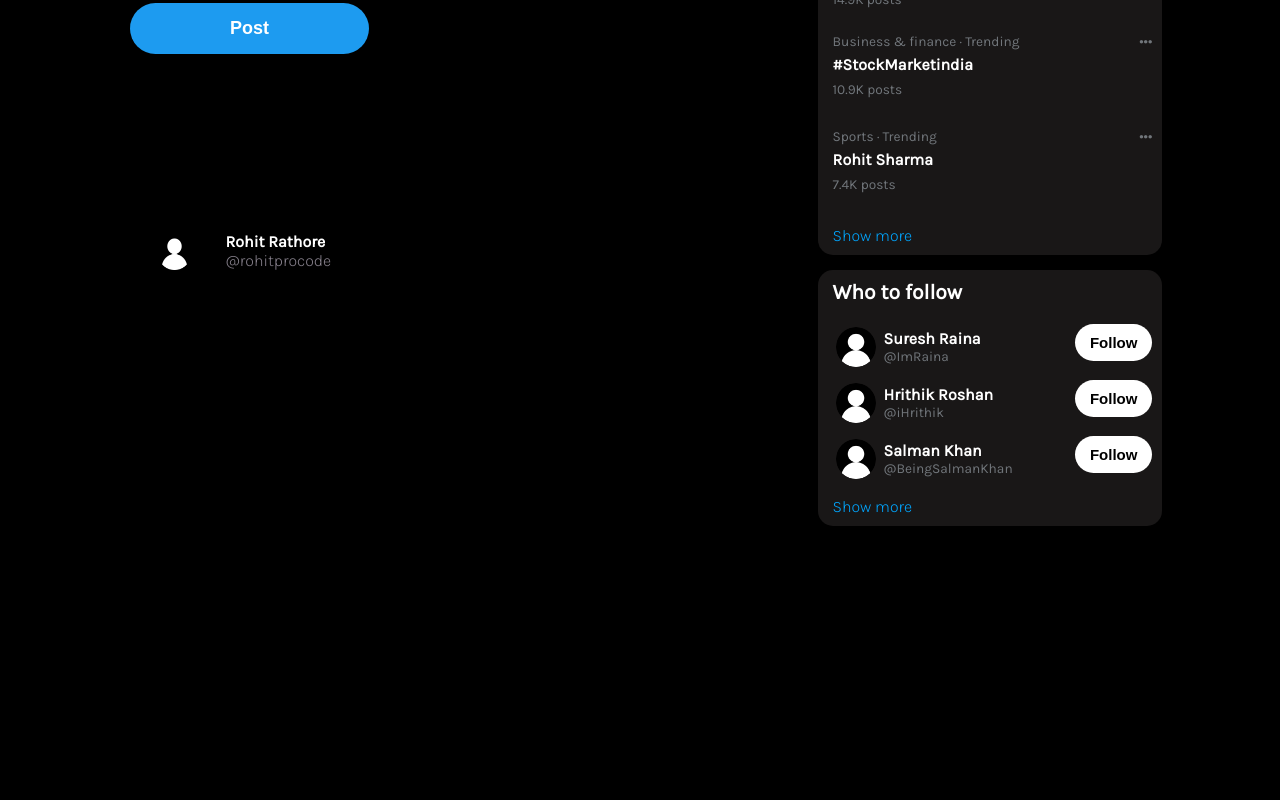
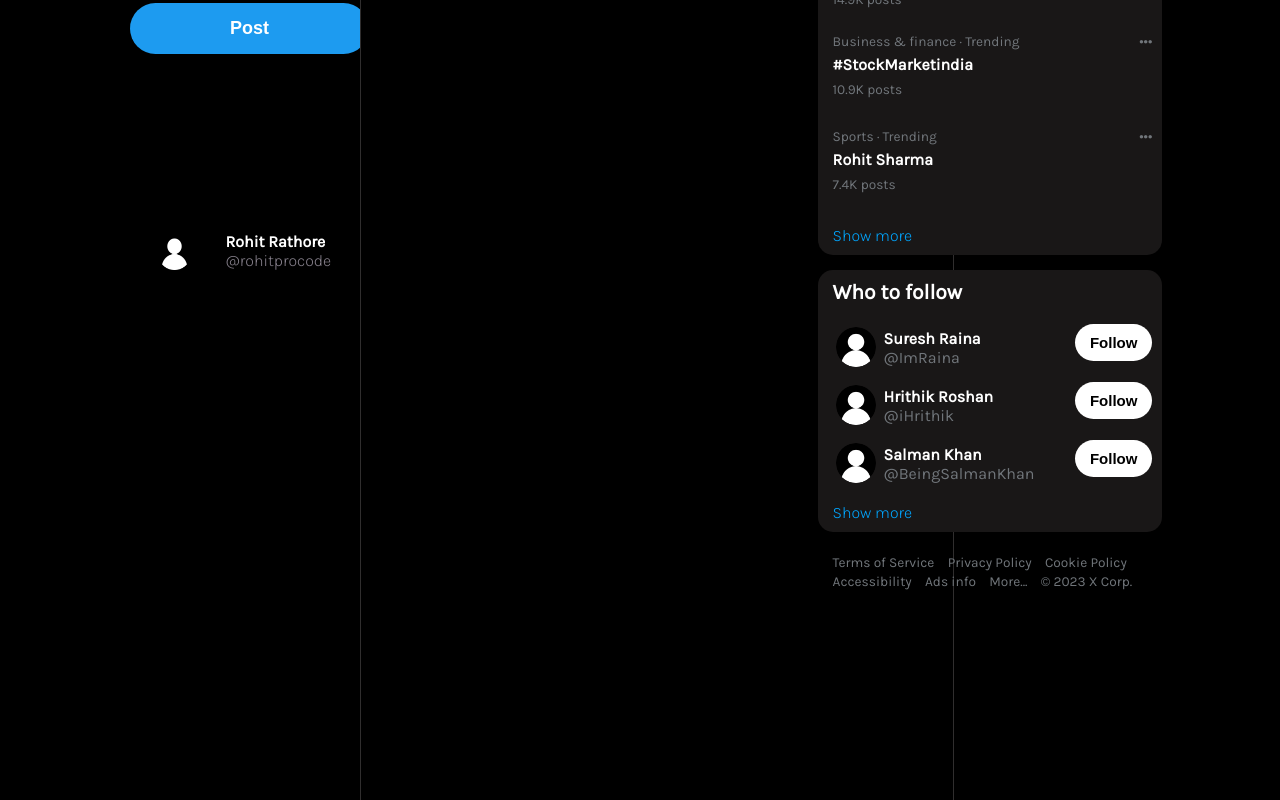
Before and after one commit to rohitprocode/Twitter-Clone-React, a React (Create React App) app: page / in a window 1280 px wide. Shown: the part 520-1320 px from the top of the page. Built offline with nearby package versions, Linux system fonts and the light colour scheme.

Commit message:
Follow Box

```diff
--- a/src/components/FollowBox.css
+++ b/src/components/FollowBox.css
@@ -1,6 +1,7 @@
 .followBox {
   /* background-color: rebeccapurple; */
   padding: 0px 10px;
+  /* position: fixed; */
 }
 
 .followBox div {
@@ -40,8 +41,8 @@
   /* background-color: blue; */
 /* } */
 
-.followBox div span {
-  font-size: 13.7px;
+.userId-data span {
+  /* font-size: 13.7px; */
   color: rgb(113, 118, 123);
   /* background-color: rosybrown; */
   /* padding: 0px 0px; */
@@ -62,3 +63,7 @@
   font-size: 15px;
   cursor: pointer;
 }
+
+.followBtn:hover{
+    background-color: rgb(226, 230, 232);
+}
--- a/src/components/MidContainer.css
+++ b/src/components/MidContainer.css
@@ -9,7 +9,7 @@
   position: absolute;
   left: 18vw;
   background-color: black;
-  /* height: 250vh; */
+  height: 250vh;
 
 }
 
--- a/src/components/ThirdContainer.css
+++ b/src/components/ThirdContainer.css
@@ -1,9 +1,13 @@
 .ThirdContainer{
-    /* background-color: orange; */
+    /* background-color: red; */
     width: 25.3rem;
     position: absolute;
     right: 0px;
-    height: 165vh;
+    /* display: flex;
+    flex-direction: column;
+    align-items: center;
+    justify-content: center; */
+
 }
 
 .topSearchBar{
@@ -200,6 +204,7 @@
     /* background-color: red; */
     background-color: rgb(25, 23, 23);
     border-radius: 15px;
+    /* position: fixed; */
 
 }
 
@@ -220,3 +225,15 @@
 .FollowContainer section:hover{
     background-color: rgb(38, 37, 37);
 }
+
+.thirdC-bottomBar{
+    /* background-color: blue; */
+    padding: 10px 40px;
+    color:rgb(113, 118, 123);
+
+}
+
+.thirdC-bottomBar span{
+    font-size: 13.7px;
+    margin: 0px 5px;
+}
--- a/src/components/ThirdContainer.jsx
+++ b/src/components/ThirdContainer.jsx
@@ -70,11 +70,24 @@ function ThirdContainer() {
         </div>
         <div className="FollowContainer">
           <h1>Who to follow</h1>
-          {FollowBoxList.map((data=>
-          <FollowBox img={data.img} name={data.name} username={data.userName}/>
+          {FollowBoxList.map((data) => (
+            <FollowBox
+              img={data.img}
+              name={data.name}
+              username={data.userName}
+            />
           ))}
           <section className="showMore">Show more</section>
         </div>
+      </div>
+      <div className="thirdC-bottomBar">
+        <span>Terms of Service </span>
+        <span>Privacy Policy </span>
+        <span>Cookie Policy </span>
+        <span>Accessibility </span>
+        <span>Ads info </span>
+        <span>More... </span>
+        <span>© 2023 X Corp.</span>
       </div>
     </div>
   );
```
